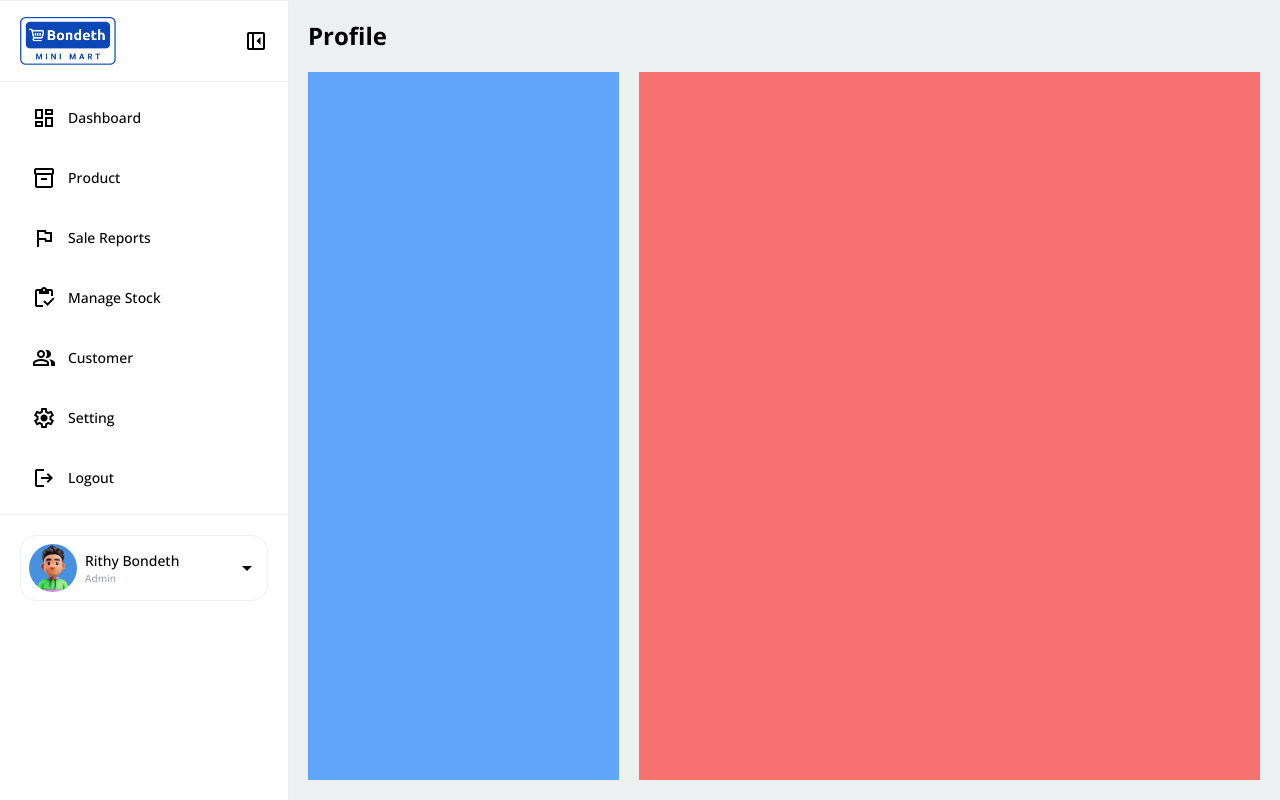
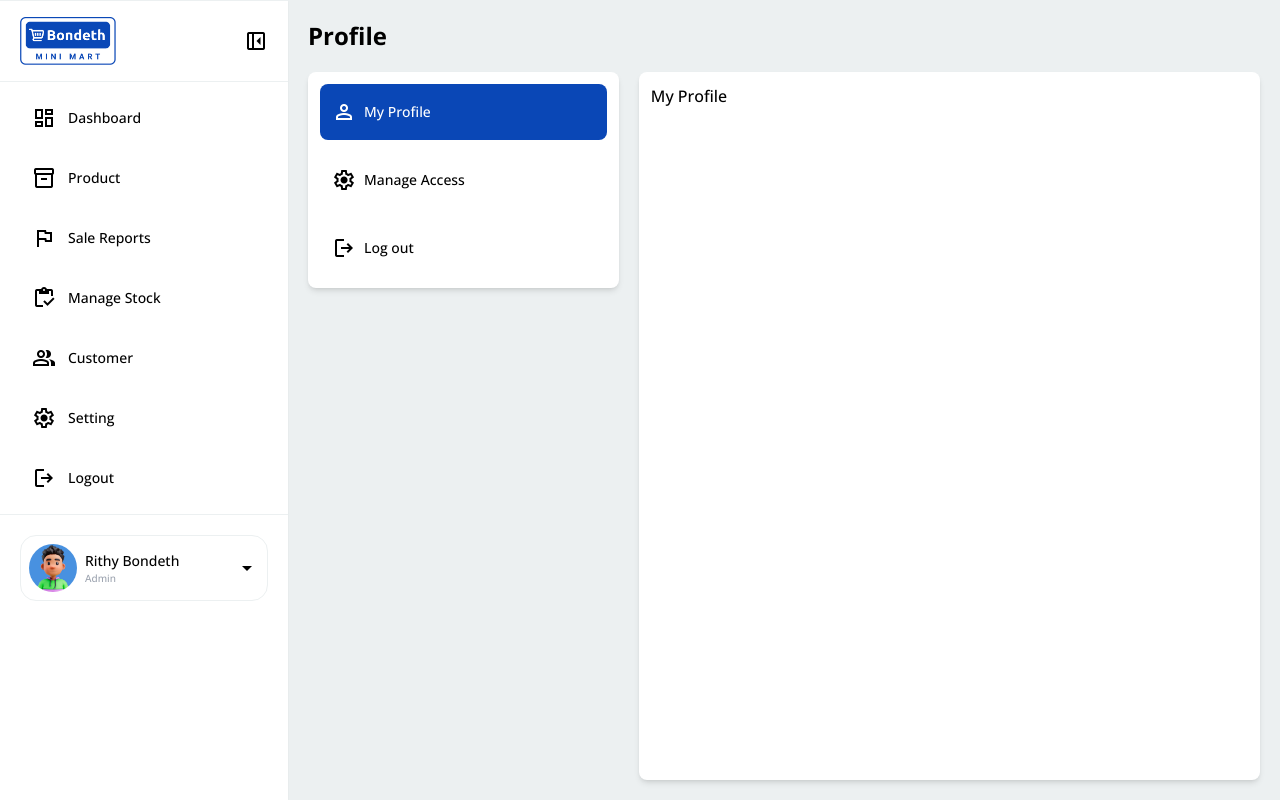
Before and after one commit to RithyBondeth/Pos-System-Frontend, a Vue app: page /profile in a window 1280 px wide. Built offline with nearby package versions, Linux system fonts and the light colour scheme; a web font is replaced by a local one.

Commit message:
handle profile navigator

```diff
--- /dev/null
+++ b/src/pages/sub/profile/data.ts
@@ -0,0 +1,7 @@
+import { ProfileNavigatorE } from "./type";
+
+export const profileMenus = [
+    { label: "My Profile", icon: "person", navigator: ProfileNavigatorE.MyProfile },
+    { label: "Manage Access", icon: "settings", navigator: ProfileNavigatorE.ManageAccess },
+    { label: "Log out", icon: "logout", navigator: ProfileNavigatorE.Logout },
+]
--- a/src/pages/sub/profile/index.vue
+++ b/src/pages/sub/profile/index.vue
@@ -1,4 +1,12 @@
-<script lang="ts" setup></script>
+<script lang="ts" setup>
+//@ts-nocheck
+import GoogleIcon from "@/components/utilities/google-icon.vue";
+import { profileMenus } from "./data";
+import { ref } from "vue";
+import { ProfileNavigatorE } from "./type";
+
+const profileNavigator = ref<ProfileNavigatorE>(ProfileNavigatorE.MyProfile);
+</script>
 
 <template>
   <div class="h-screen w-full p-5 flex flex-col items-start gap-5">
@@ -6,12 +14,47 @@
     <p class="text-2xl font-bold">Profile</p>
 
     <!-- Profile Section -->
-    <div class="size-full flex justify-between items-stretch gap-5">
+    <div class="size-full flex justify-between items-start gap-5">
       <!-- Left Side Section -->
-      <div class="w-1/3 bg-blue-400"></div>
+      <div class="w-1/3 flex flex-col gap-3 p-3 rounded-lg shadow-md bg-white">
+        <div
+          v-for="item in profileMenus"
+          :key="item"
+          :class="[
+            'flex items-center rounded-lg gap-2 px-3 py-4 cursor-pointer',
+            profileNavigator == item.navigator && 'duration-300 text-white bg-primary',
+          ]"
+          @click="profileNavigator = item.navigator"
+        >
+          <GoogleIcon :icon="item.icon" />
+          <p class="text-sm">{{ item.label }}</p>
+        </div>
+      </div>
 
       <!-- Right Side Section -->
-      <div class="w-2/3 bg-red-400"></div>
+      <!-- My Profile Section -->
+      <div
+        class="h-full w-2/3 p-3 rounded-lg shadow-md bg-white"
+        v-if="profileNavigator === ProfileNavigatorE.MyProfile"
+      >
+        My Profile
+      </div>
+
+      <!-- Manage Access Section -->
+      <div
+        class="h-full w-2/3 p-3 rounded-lg shadow-md bg-white"
+        v-if="profileNavigator === ProfileNavigatorE.ManageAccess"
+      >
+        Manage Access
+      </div>
+
+      <!-- Logout Section -->
+      <div
+        class="h-full w-2/3 p-3 rounded-lg shadow-md bg-white"
+        v-if="profileNavigator === ProfileNavigatorE.Logout"
+      >
+        Logout
+      </div>
     </div>
   </div>
 </template>
--- /dev/null
+++ b/src/pages/sub/profile/type.ts
@@ -0,0 +1,5 @@
+export enum ProfileNavigatorE {
+    MyProfile = 'my-profile',
+    ManageAccess ='manage-access',
+    Logout = 'logout',
+}
```
